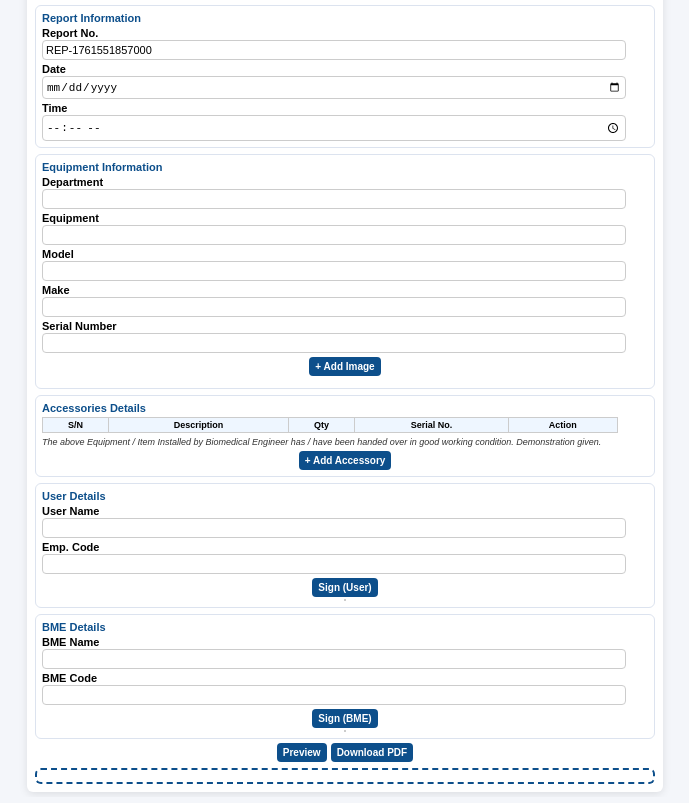
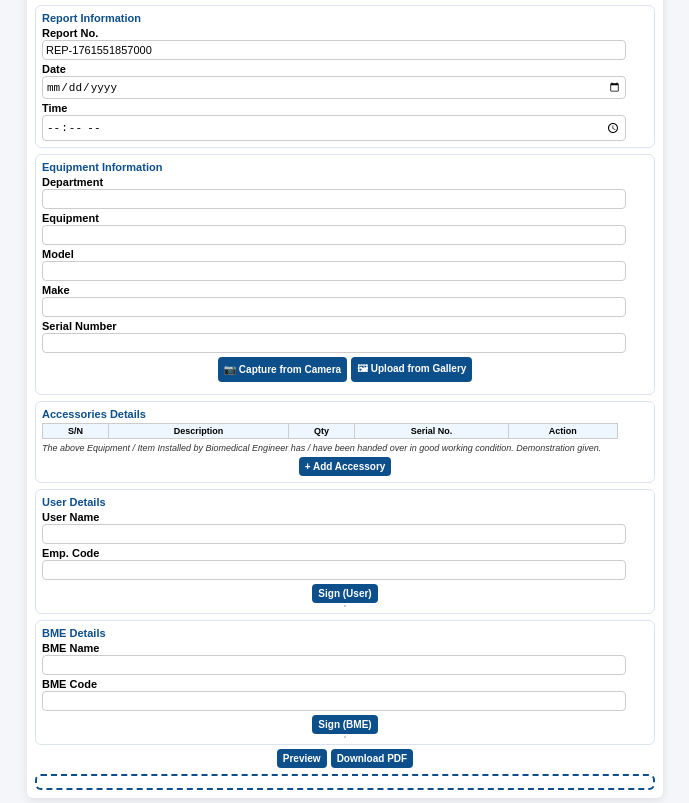
Before and after one commit to clinton13091977/Digital_Installation_Report, a plain HTML site: page index.html in a window 1280 px wide. Shown: the part 66-869 px from the top of the page, without its empty margins (295-984 px from the left). Drawn offline with nearby package versions, Linux system fonts and the light colour scheme.

Commit message:
Update index.html

```diff
--- a/index.html
+++ b/index.html
@@ -66,9 +66,14 @@ button { padding:4px 6px; border:none; border-radius:4px; cursor:pointer; font-w
       <label>Serial Number</label><input id="serialNumber" type="text">
 
       <div class="controls">
-        <button type="button" class="btn-primary" onclick="document.getElementById('equipImageInput').click()">+ Add Image</button>
-        <input id="equipImageInput" type="file" accept="image/*" multiple style="display:none" onchange="handleEquipImageChange(event)">
+        <button type="button" class="btn-primary" onclick="document.getElementById('cameraInput').click()">📷 Capture from Camera</button>
+        <button type="button" class="btn-primary" onclick="document.getElementById('galleryInput').click()">🖼 Upload from Gallery</button>
+
+        <!-- hidden inputs for camera and gallery -->
+        <input id="cameraInput" type="file" accept="image/*" capture="environment" multiple style="display:none" onchange="handleEquipImageChange(event)">
+        <input id="galleryInput" type="file" accept="image/*" multiple style="display:none" onchange="handleEquipImageChange(event)">
       </div>
+
       <div id="imageGallery" class="image-gallery"></div>
     </div>
 
@@ -156,7 +161,7 @@ function acceptSignature(){
 function clearSignature(){sigPad.clear();}
 function closeSignature(){document.getElementById("sigModal").style.display="none";}
 
-// Dynamic multiple image upload (side-by-side)
+// Dynamic multiple image upload (camera/gallery)
 const imageGallery=document.getElementById("imageGallery");
 function handleEquipImageChange(event){
   const files=Array.from(event.target.files);
```
